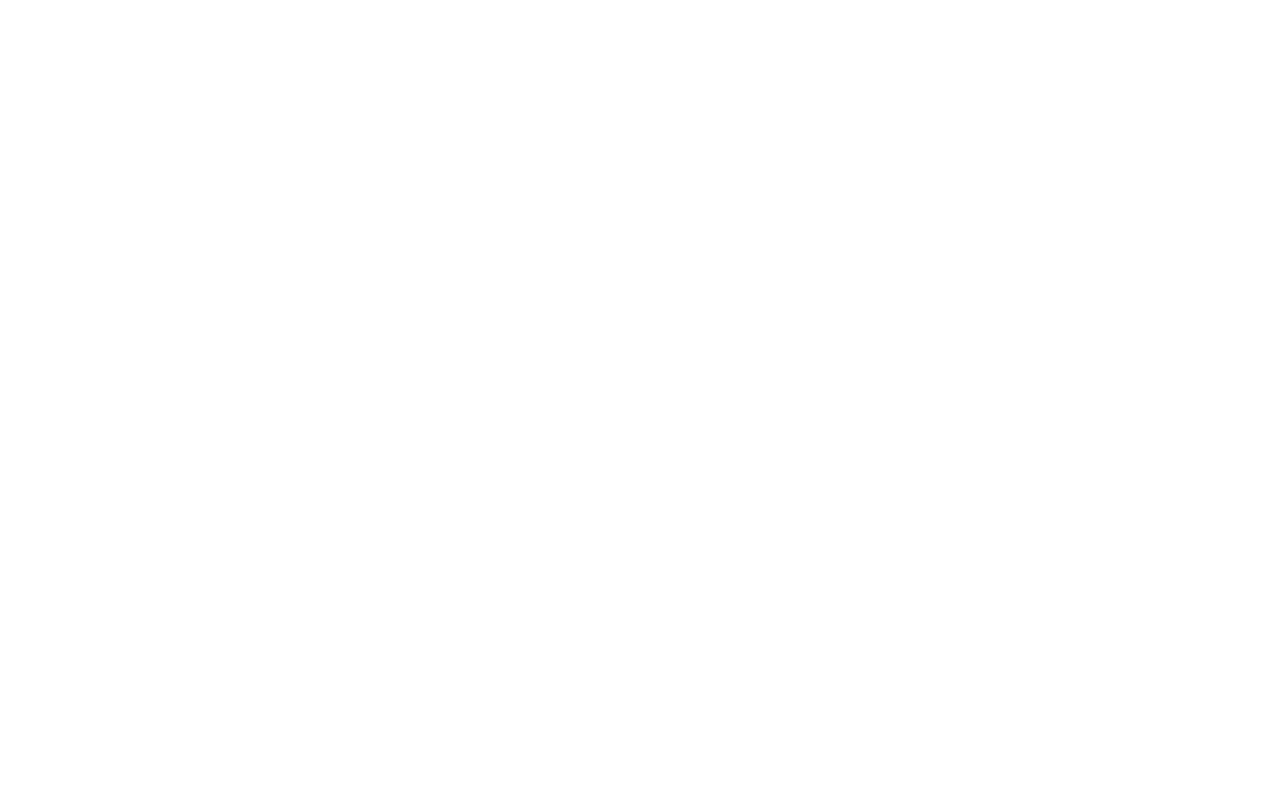
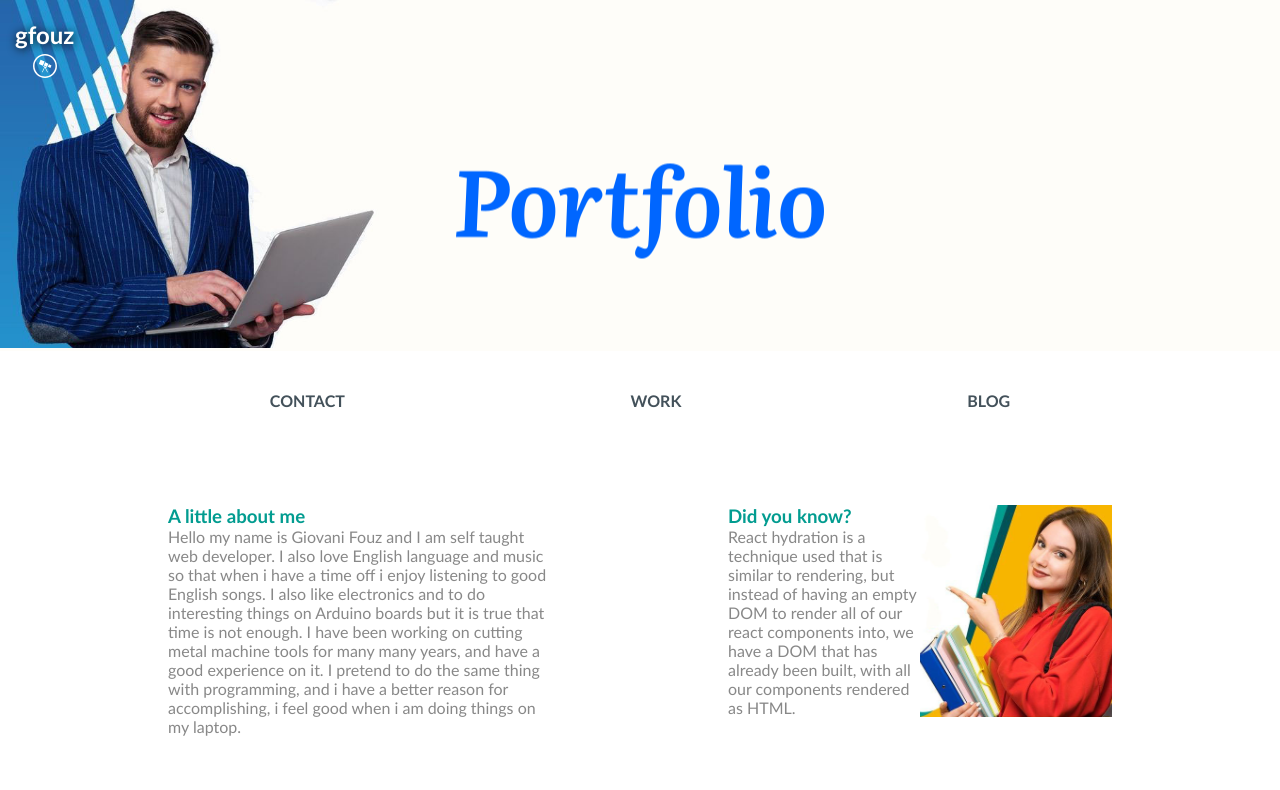
Before and after one commit to gfouz/react-tsx, a React (Vite) app: page / in a window 1280 px wide. Shown: the top 790 px of the page. Built offline with nearby package versions, Linux system fonts and the light colour scheme.

Commit message:
fixing some errors

```diff
--- a/src/components/Aside.tsx
+++ b/src/components/Aside.tsx
@@ -17,7 +17,7 @@
   imageSize?: string;
   imagePadding?: string;
   imageMargin?: string;
-  contentSize?: string;
+  boxSize?: string;
   column?: string;
   row?: string;
 }
@@ -75,7 +75,7 @@
   }
 
   div {
-    width: ${(props: Props) => props.contentSize || "50%"};
+    width: ${(props: Props) => props.boxSize || "50%"};
   }
   ${(props: Props) =>
     props.column &&
--- a/src/main.tsx
+++ b/src/main.tsx
@@ -1,6 +1,6 @@
 import React from 'react'
 import ReactDOM from 'react-dom/client'
-import { BrowserRouter as Router, Route, Switch} from 'react-router-dom';
+import { BrowserRouter  , Route, Switch} from 'react-router-dom';
 import Homepage from './routes/Homepage'
 import Contact from './routes/Contact'
 import './index.css'
@@ -8,18 +8,12 @@
 ReactDOM.createRoot(document.getElementById('root')!).render(
   <React.StrictMode>
   <>
-      <Router>
-    <div>
-    <Switch>
-      <Route exact path="/react-tsx">
-        <Homepage />
-      </Route>
-      <Route exact path="/react-tsx/contact">
-        <Contact/>
-      </Route>
-    </Switch>
-    </div>
-  </Router>
+        <BrowserRouter>
+          <Switch>
+            <Route exact path="/" component={Homepage} />
+            <Route exact path="/contact" component={Contact} />
+          </Switch>
+        </BrowserRouter>
 </>
   </React.StrictMode>
 )
--- a/src/routes/Contact.tsx
+++ b/src/routes/Contact.tsx
@@ -9,7 +9,7 @@
     <>
       <StyledContact>
        <img src="./images/face2.jpg"  alt="face" />
-       <a href="/react-tsx/"><h1>Home</h1></a>
+       <a href="/"><h1>Home</h1></a>
       </StyledContact>
     </>
   	);
--- a/src/routes/Navbar.tsx
+++ b/src/routes/Navbar.tsx
@@ -1,5 +1,6 @@
   import * as React from 'react'
   import styled from 'styled-components'
+  import {Link} from 'react-router-dom';
 
 
 function Navbar() {
@@ -10,7 +11,7 @@
             <nav className="navbar">
               <ul className="navbar__list">
                 <li className="navbar__item">
-                  <a  href="/react-tsx/contact" className="navbar__link">
+                  <a  href="/contact" className="navbar__link">
                     CONTACT
                   </a>
                 </li>
--- a/vite.config.ts
+++ b/vite.config.ts
@@ -1,8 +1,8 @@
 import { defineConfig } from 'vite'
 import react from '@vitejs/plugin-react'
 
-// https://vitejs.dev/config/
+ //base: "/react-tsx/",
 export default defineConfig({
-  base: "/react-tsx/",
+  //base: "/react-tsx/",
   plugins: [react()]
 })
```
Also changed, not shown: 1 other file (tests, documents, lock files or other folders).
